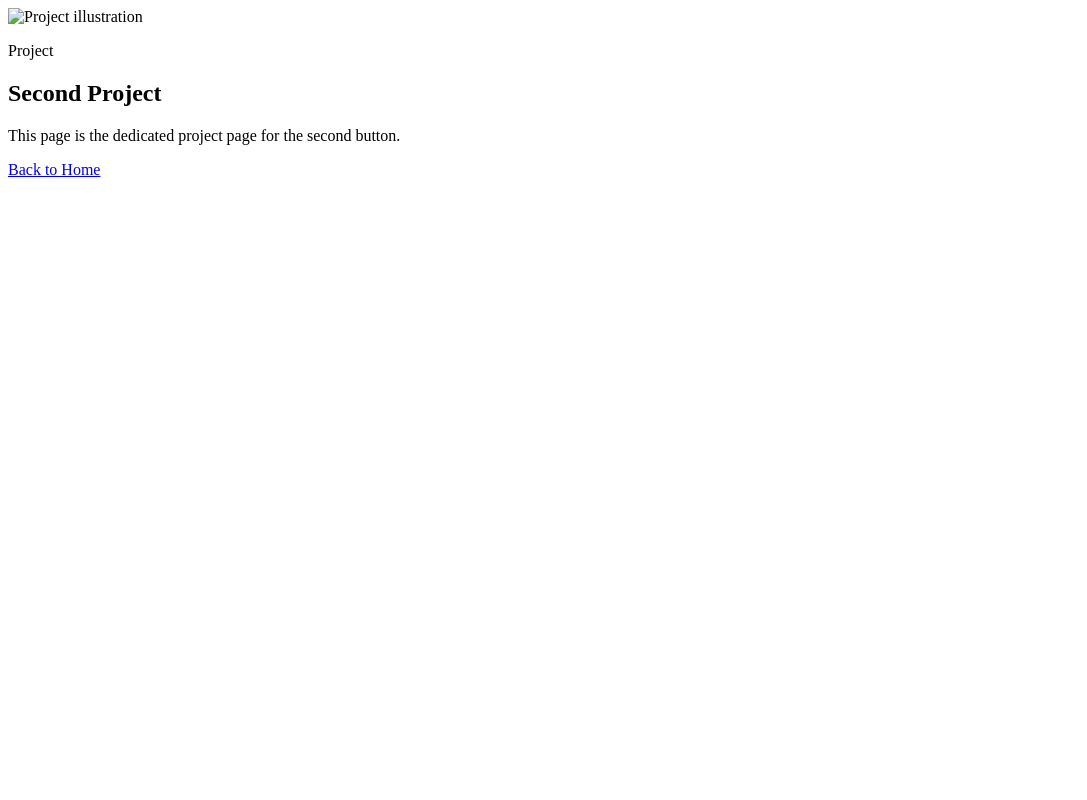
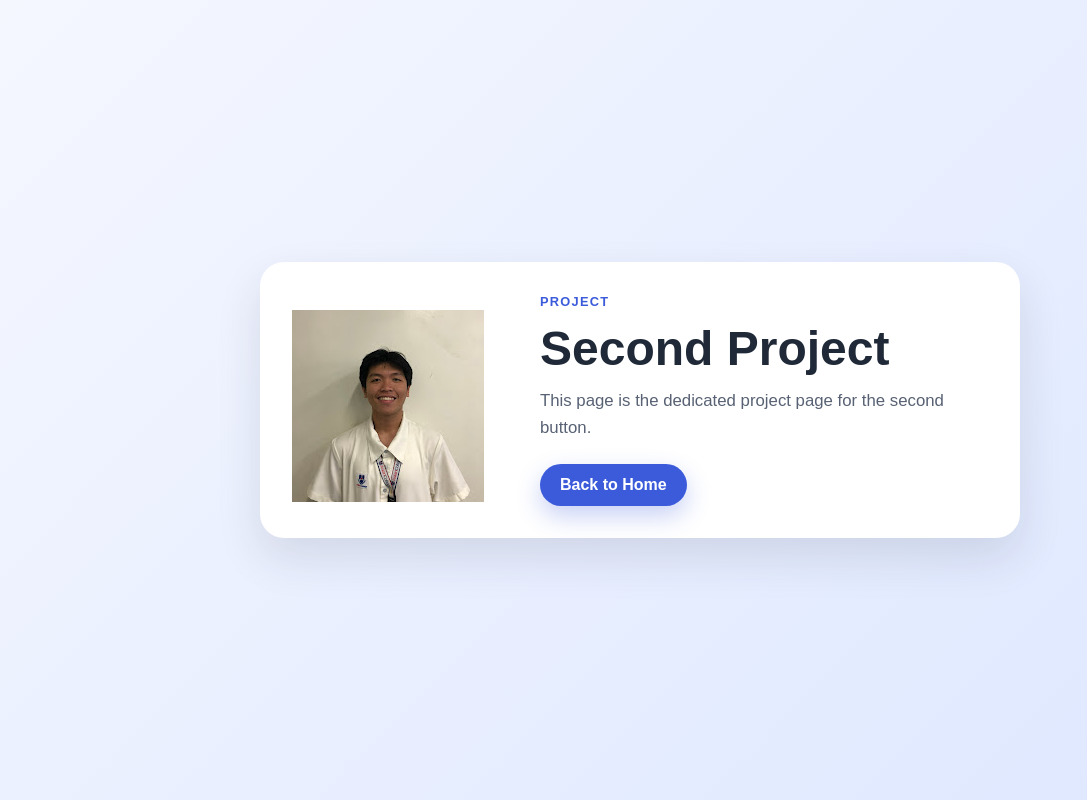
Before and after one commit to abtinfo/alexj.github.io, a plain HTML site: page project.html in a window 1280 px wide. Shown: the whole page, without its empty margins (0-1087 px from the left). Drawn offline with Linux system fonts and the light colour scheme.

Commit message:
Update project.html

```diff
--- a/project.html
+++ b/project.html
@@ -4,13 +4,13 @@
     <meta charset="UTF-8" />
     <meta name="viewport" content="width=device-width, initial-scale=1.0" />
     <title>Second Project</title>
-    <link rel="stylesheet" href="/missing-style.css" />
+    <link rel="stylesheet" href="style.css" />
   </head>
   <body>
     <main class="page">
       <section class="profile-card">
         <div class="avatar">
-          <img src="./missing-image.jpg" alt="Project illustration" />
+          <img src="lex.jpg" alt="Project illustration" />
         </div>
 
         <div class="content">
```
